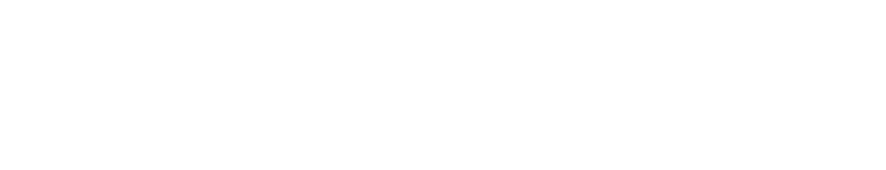
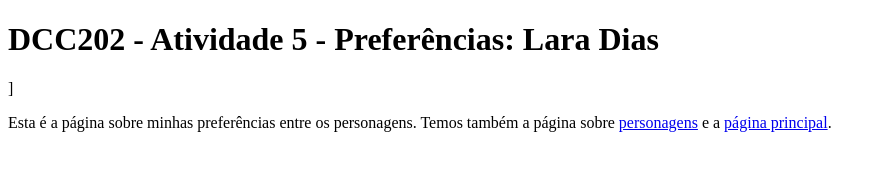
Before and after one commit to ufjf-dcc202/ufjf-dcc202-2023-3-a-atv5-Lara-Dias, a website: page preferencias.html in a window 1280 px wide. Shown: the whole page, without its empty margins (0-886 px from the left). Drawn offline with Linux system fonts and the light colour scheme.

Commit message:
adiciona main com título e parágrafo na pág preferencias

```diff
--- a/preferencias.html
+++ b/preferencias.html
@@ -6,6 +6,11 @@
     <title>DCC202 - Atividade 5 - Preferências: Lara Dias</title>
 </head>
 <body>
-
+    <main>
+        <h1>DCC202 - Atividade 5 - Preferências: Lara Dias </h1>]
+        <p>
+            Esta é a página sobre minhas preferências entre os personagens. Temos também a página sobre <a href="personagens.html">personagens</a> e a <a href="index.html">página principal</a>.
+        </p>
+    </main>
 </body>
 </html>
```
